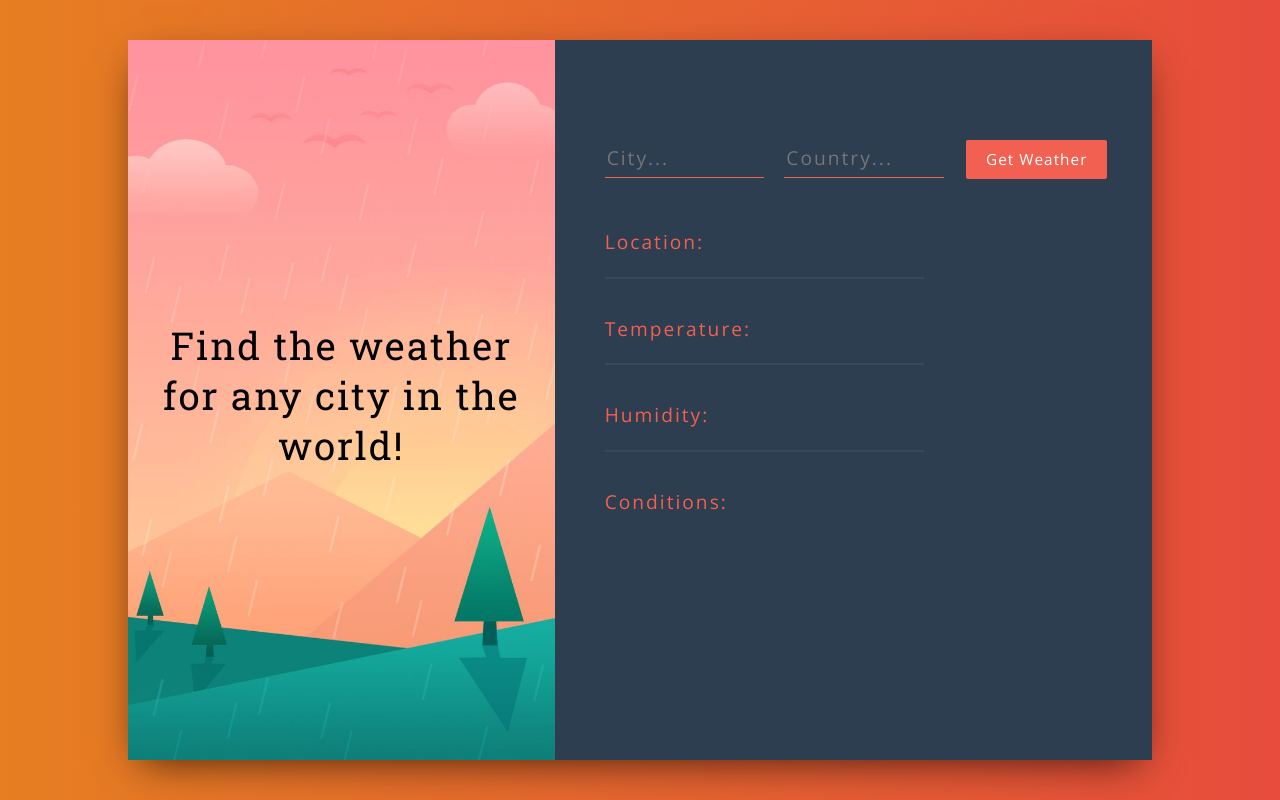
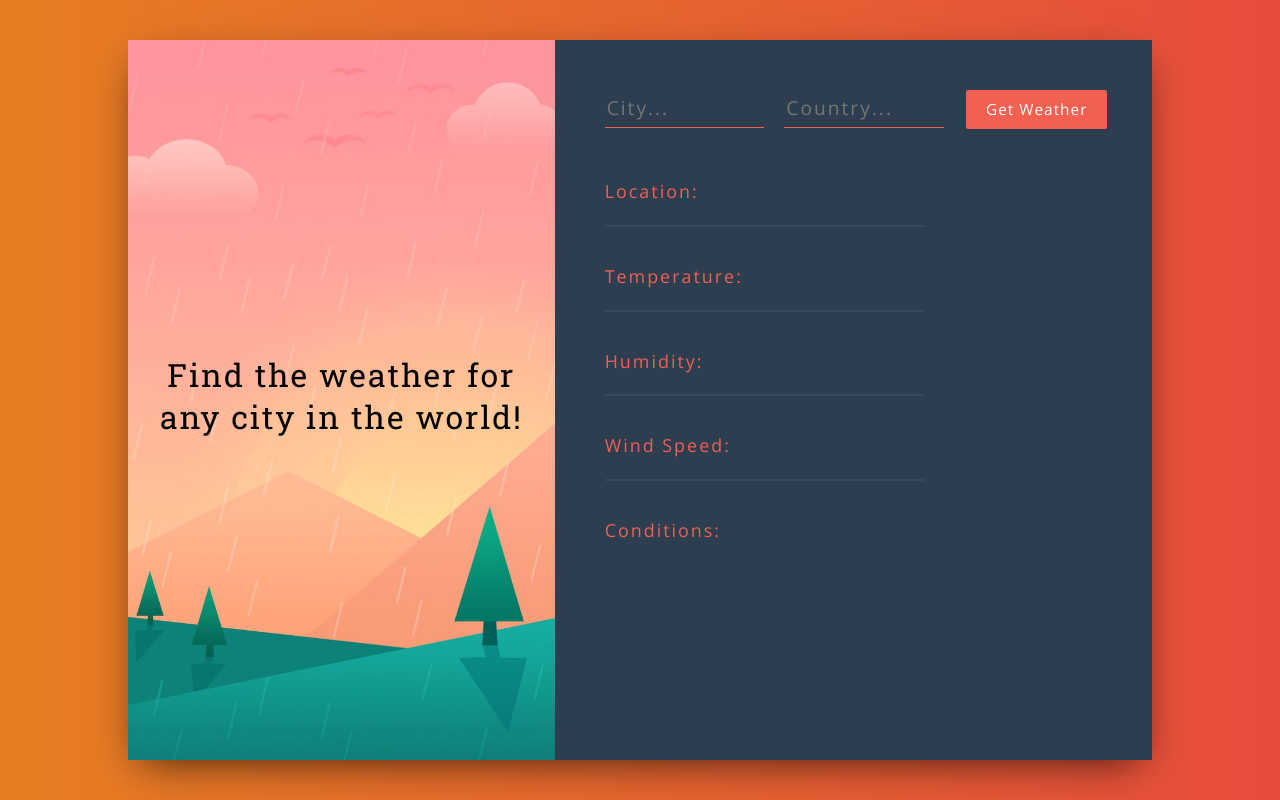
Before and after one commit to vyeung/ReactJS-Weather-App, a React (Create React App) app: page / in a window 1280 px wide. Built offline with nearby package versions, Linux system fonts and the light colour scheme.

Commit message:
added wind speed label

```diff
--- a/src/App.css
+++ b/src/App.css
@@ -34,7 +34,7 @@ body {
 }
 
 .title-container__title {
-  font-size: 3vw;  /*50px*/
+  font-size: 2.5vw;  /*50px*/
   letter-spacing: 2px;
   line-height: 1.3;
   font-family: 'Roboto Slab', serif;
@@ -51,7 +51,7 @@ body {
 .form-container {
   background-color: #2c3e50;
   height: 90vh;
-  padding-top: 100px;
+  padding-top: 50px;
   padding-left: 50px;
 }
 
@@ -98,7 +98,7 @@ button:active {
 
 .weather__info {
   width: 60%;
-  font-size: 1.5vw;  /*20px*/
+  font-size: 1.4vw;  /*20px*/
   font-weight: 200;
   letter-spacing: 2px;
 }
--- a/src/App.js
+++ b/src/App.js
@@ -16,6 +16,7 @@ class App extends React.Component
         country: undefined,
         humidity: undefined,
         description: undefined,
+        wind: undefined,
         error: undefined,
     }
 
@@ -45,6 +46,7 @@ class App extends React.Component
                     country: undefined,
                     humidity: undefined,
                     description: undefined,
+                    wind: undefined,
                     error: "",
                 });
                 alert("Unknown location. Please try again");
@@ -60,6 +62,7 @@ class App extends React.Component
                     country: data.sys.country,
                     humidity: data.main.humidity,
                     description: data.weather[0].description,
+                    wind: data.wind.speed,
                     error: "",
                 });
             }
@@ -71,6 +74,7 @@ class App extends React.Component
                 country: undefined,
                 humidity: undefined,
                 description: undefined,
+                wind: undefined,
                 error: "Please fill out both fields",
             });
             alert("Please fill out both fields");
@@ -98,6 +102,7 @@ class App extends React.Component
                                         countryProp={this.state.country}
                                         humidityProp={this.state.humidity}
                                         descriptionProp={this.state.description}
+                                        windProp={this.state.wind}
                                         errorProp={this.state.error}
                                     />
                                 </div>
--- a/src/components/weather.js
+++ b/src/components/weather.js
@@ -18,6 +18,11 @@ class Weather extends React.Component
                 <p className="weather__key">Humidity:
                     <span className="weather__value">
                         {this.props.humidityProp && <span className="weather__value"> {this.props.humidityProp}%</span>}
+                    </span>
+                </p>
+                <p className="weather__key">Wind Speed:
+                    <span className="weather__value">
+                        {this.props.windProp && <span className="weather__value"> {this.props.windProp} MPH</span>}
                     </span>
                 </p>
                 <p className="weather__key">Conditions:
```
